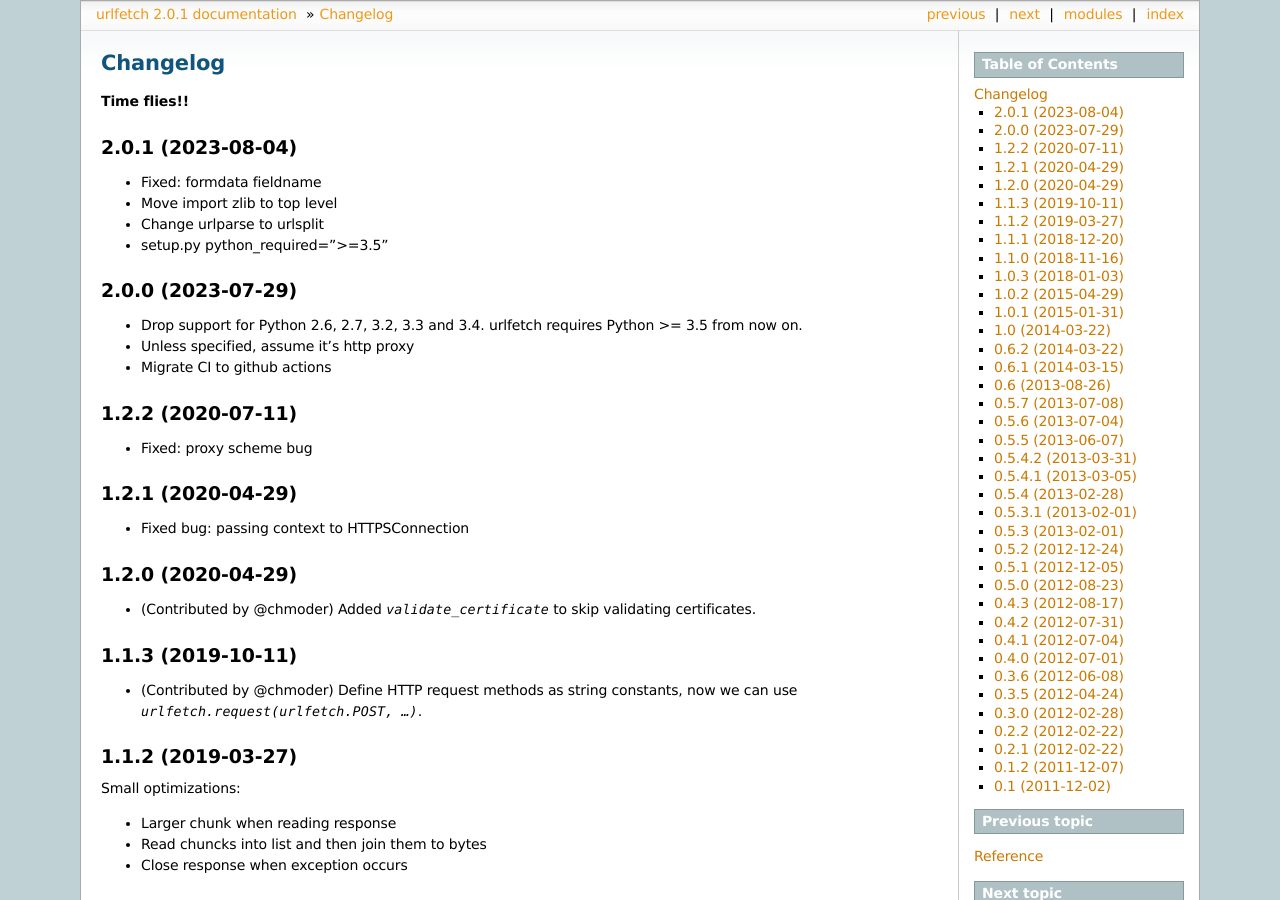
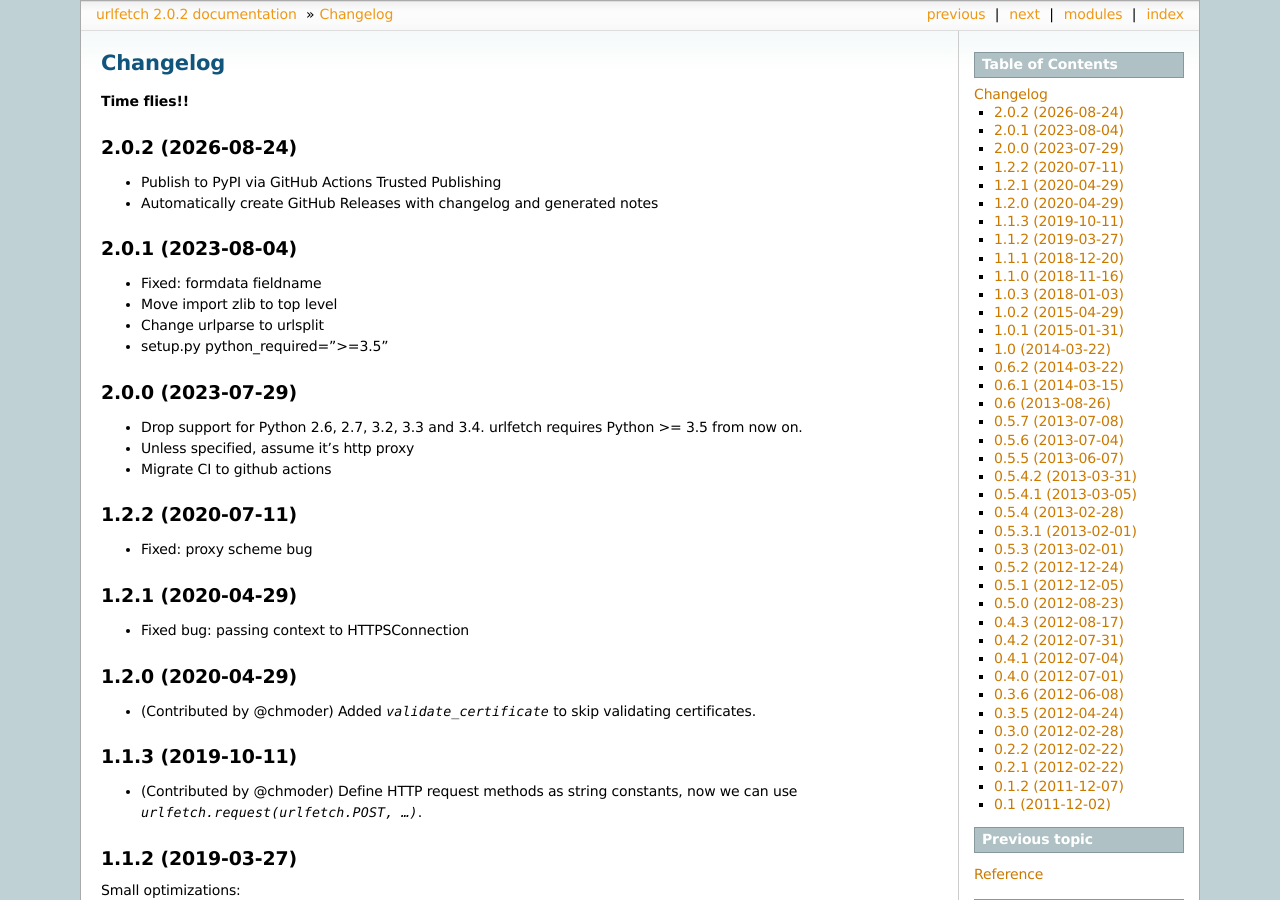
Before and after one commit to ifduyue/urlfetch, a Sphinx documentation site: the page built from doc/changelog.rst, in a window 1280 px wide and 900 px high. Built offline with Sphinx 7.4.7, drawn with Linux system fonts in a browser that asks for light colours; some of the changed text lies outside the part shown.

Commit message:
Bump version to 2.0.2
Record the Trusted Publishing and GitHub Release automation in the changelog.

```diff
--- a/doc/changelog.rst
+++ b/doc/changelog.rst
@@ -2,6 +2,12 @@
 ===========
 
 **Time flies!!**
+
+2.0.2 (2026-08-24)
+++++++++++++++++++++
+
+* Publish to PyPI via GitHub Actions Trusted Publishing
+* Automatically create GitHub Releases with changelog and generated notes
 
 2.0.1 (2023-08-04)
 ++++++++++++++++++++
--- a/urlfetch.py
+++ b/urlfetch.py
@@ -10,7 +10,7 @@
 :license: BSD 2-clause License, see LICENSE for more details.
 """
 
-__version__ = "2.0.1"
+__version__ = "2.0.2"
 __author__ = "Yue Du <ifduyue@gmail.com>"
 __url__ = "https://github.com/ifduyue/urlfetch"
 __license__ = "BSD 2-Clause License"
```
